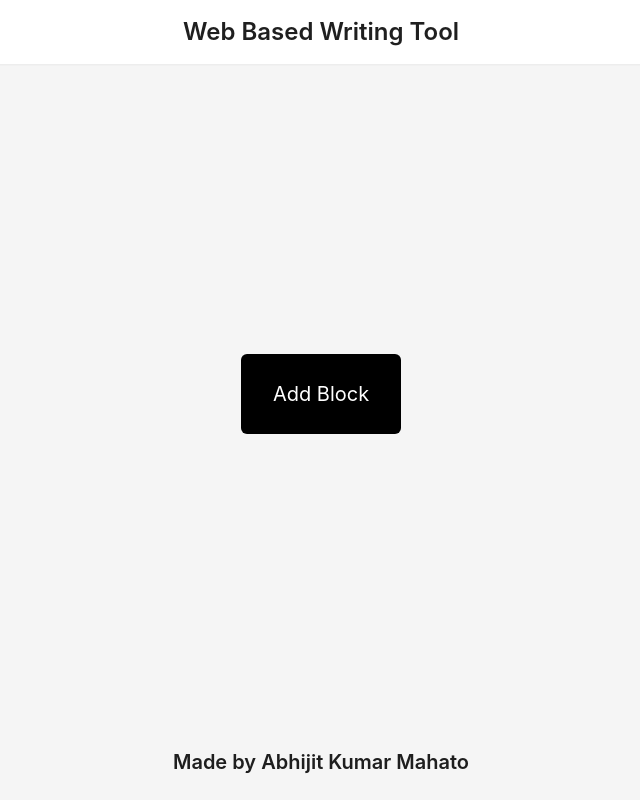
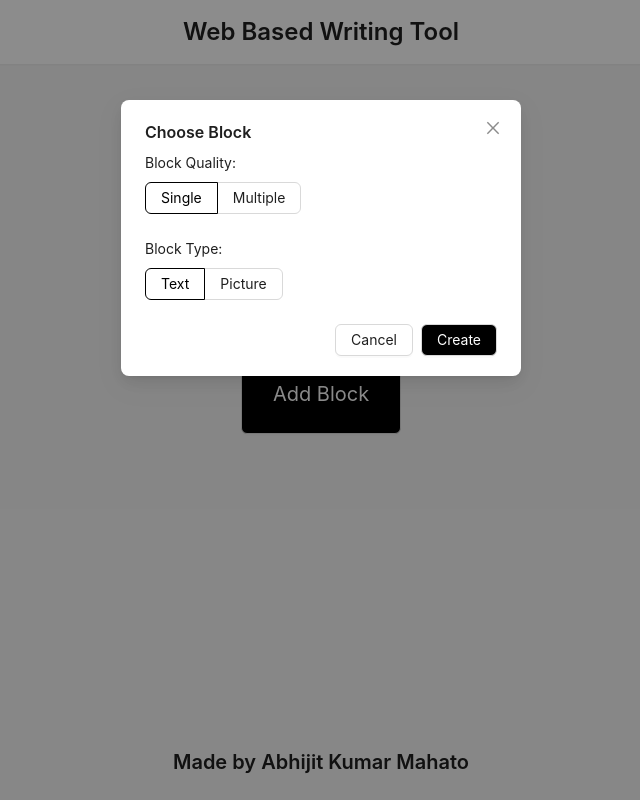
Before and after one commit to Abhijitkr/Web-Based-Writing-Tool, a React (Vite) app: page / in a window 1280 px wide. Both pictures are taken after a click on the button "Add Block". Shown: the whole page, without its empty margins (319-959 px from the left). Built offline with nearby package versions, Linux system fonts and the light colour scheme.

Commit message:
Adds modal to create block

```diff
--- a/src/App.tsx
+++ b/src/App.tsx
@@ -1,26 +1,80 @@
-import { Button, ConfigProvider, Layout } from "antd";
+import { Button, Form, InputNumber, Layout, Modal, Radio } from "antd";
 import { Content, Footer, Header } from "antd/es/layout/layout";
+import { useState } from "react";
 
-const App: React.FC = () => (
+type TBlockQuantity = "single" | "multiple";
+// type TBlockType = "Text" | "Picture";
+
+const App: React.FC = () => {
+  const [blockQuantity, setBlockQuantity] = useState<TBlockQuantity>("single");
+  // const [blockType, setBlockType] = useState<TBlockType>("Text");
+  const [isModalOpen, setIsModalOpen] = useState(false);
+
+  const showModal = () => {
+    setIsModalOpen(true);
+  };
+
+  const handleOk = () => {
+    setIsModalOpen(false);
+  };
+
+  const handleCancel = () => {
+    setIsModalOpen(false);
+  };
+  return (
     <Layout className="h-screen">
-    <Header className="bg-white text-2xl font-semibold flex items-center justify-center shadow-sm">
+      <Header className="bg-white font-semibold flex text-2xl items-center justify-center shadow-sm">
         Web Based Writing Tool
       </Header>
       <Content className="container m-auto flex justify-center items-center">
         <Button
-        type="none"
-        className="h-20 w-40 bg-black text-white text-xl hover:bg-[#252323]  hover:text-white"
+          className="h-20 w-40 text-white bg-black text-xl hover:bg-[#252323]  hover:text-white"
+          onClick={showModal}
         >
           Add Block
         </Button>
-      {/* <button className="h-20 w-40 bg-black text-white text-xl hover:bg-[#252323]  hover:text-white rounded-md ">
-        Add Block
-      </button> */}
+        <Modal
+          title="Choose Block"
+          open={isModalOpen}
+          onOk={handleOk}
+          onCancel={handleCancel}
+          okText="Create"
+          okButtonProps={{ className: "bg-black text-white" }}
+          okType="default"
+          width={400}
+        >
+          <Form layout="vertical">
+            <Form.Item label="Block Quality:" name="blockQuantity">
+              <Radio.Group
+                onChange={(e) => setBlockQuantity(e.target.value)}
+                defaultValue="single"
+              >
+                <Radio.Button value="single">Single</Radio.Button>
+                <Radio.Button value="multiple">Multiple</Radio.Button>
+                {blockQuantity === "multiple" ? (
+                  <InputNumber
+                    type="number"
+                    min="2"
+                    className="ml-2"
+                    style={{ boxShadow: "none" }}
+                  />
+                ) : null}
+              </Radio.Group>
+            </Form.Item>
+            <Form.Item label="Block Type:" name="blockType">
+              <Radio.Group defaultValue="text">
+                <Radio.Button value="text">Text</Radio.Button>
+                <Radio.Button value="picture">Picture</Radio.Button>
+              </Radio.Group>
+            </Form.Item>
+          </Form>
+        </Modal>
       </Content>
       <Footer className="text-center text-xl font-semibold ">
         Made by Abhijit Kumar Mahato
       </Footer>
     </Layout>
   );
+};
 
 export default App;
--- a/src/main.tsx
+++ b/src/main.tsx
@@ -1,10 +1,19 @@
-import React from 'react'
-import ReactDOM from 'react-dom/client'
-import App from './App.tsx'
-import './index.css'
+import React from "react";
+import ReactDOM from "react-dom/client";
+import App from "./App.tsx";
+import "./index.css";
+import { ConfigProvider } from "antd";
 
-ReactDOM.createRoot(document.getElementById('root')!).render(
+ReactDOM.createRoot(document.getElementById("root")!).render(
   <React.StrictMode>
-    <App />
-  </React.StrictMode>,
-)
+    <ConfigProvider
+      theme={{
+        token: {
+          colorPrimary: "black",
+        },
+      }}
+    >
+      <App />
+    </ConfigProvider>
+  </React.StrictMode>
+);
```
Lines whose indentation alone changed are shown as unchanged.
